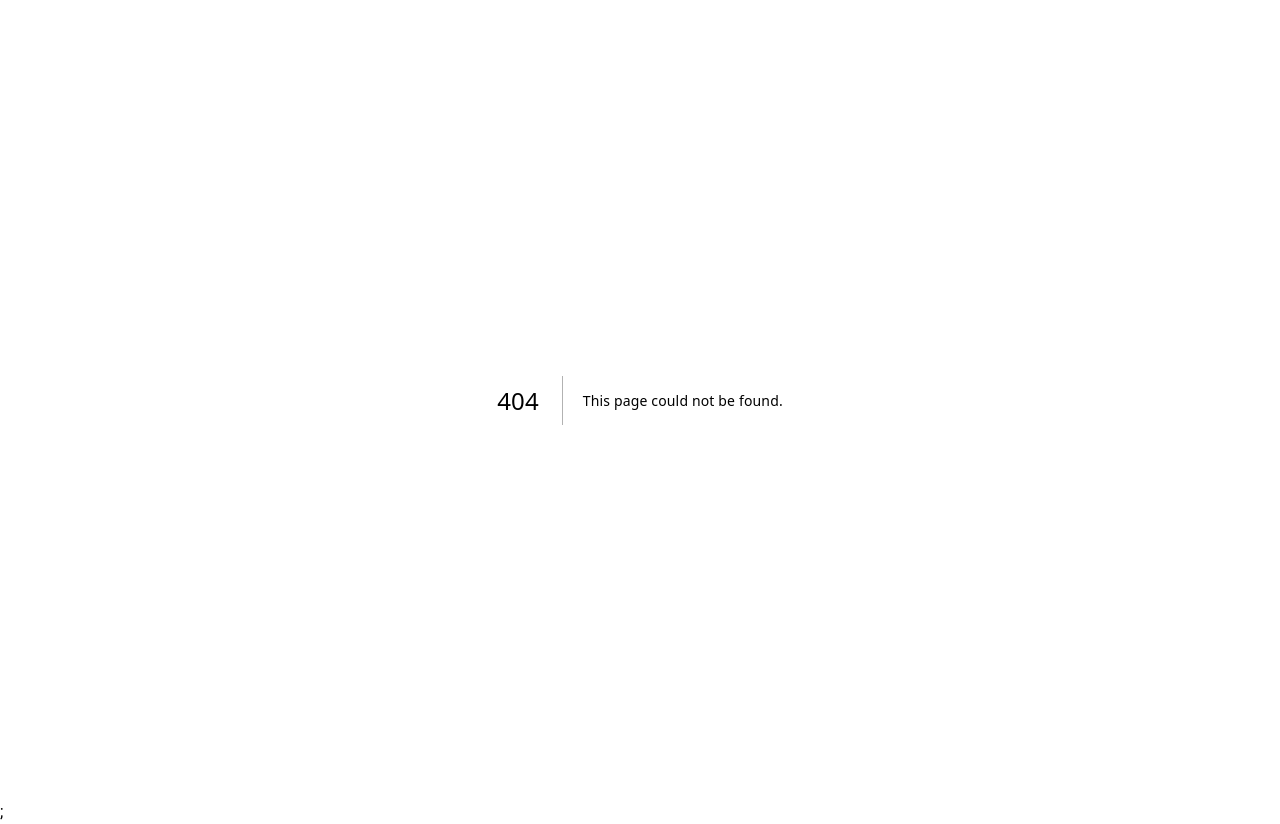
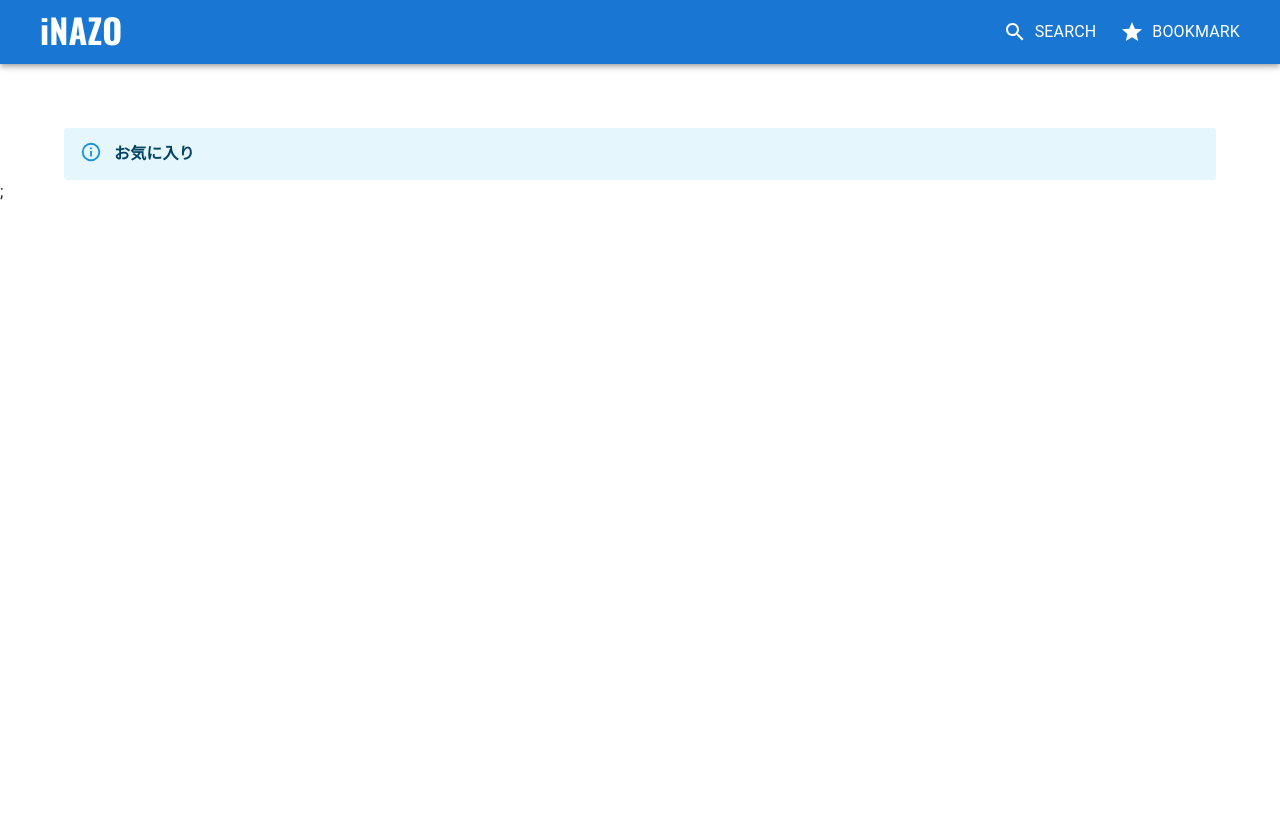
Before and after one commit to iNAZO-org/iNAZO-frontend, a Next.js app: page /bookmark in a window 1280 px wide. Before the commit this address had no page. After the commit the page ends 800 px from the top, so only its background shows below. Built offline with nearby package versions, Linux system fonts and the light colour scheme.

Commit message:
[add] bookmark page template

```diff
--- /dev/null
+++ b/src/pages/bookmark.tsx
@@ -0,0 +1,25 @@
+import { Alert, Typography } from '@mui/material'
+import Head from 'next/head'
+
+import BasicLayout from 'components/templates/BasicLayout'
+
+const Search = () => {
+  return (
+    <>
+      <Head>
+        <title>BookMark</title>
+      </Head>
+      <BasicLayout>
+        {
+          <Alert severity="info">
+            <Typography component="span" fontWeight="600">
+              お気に入り
+            </Typography>
+          </Alert>
+        }
+      </BasicLayout>
+    </>
+  )
+}
+
+export default Search
```
